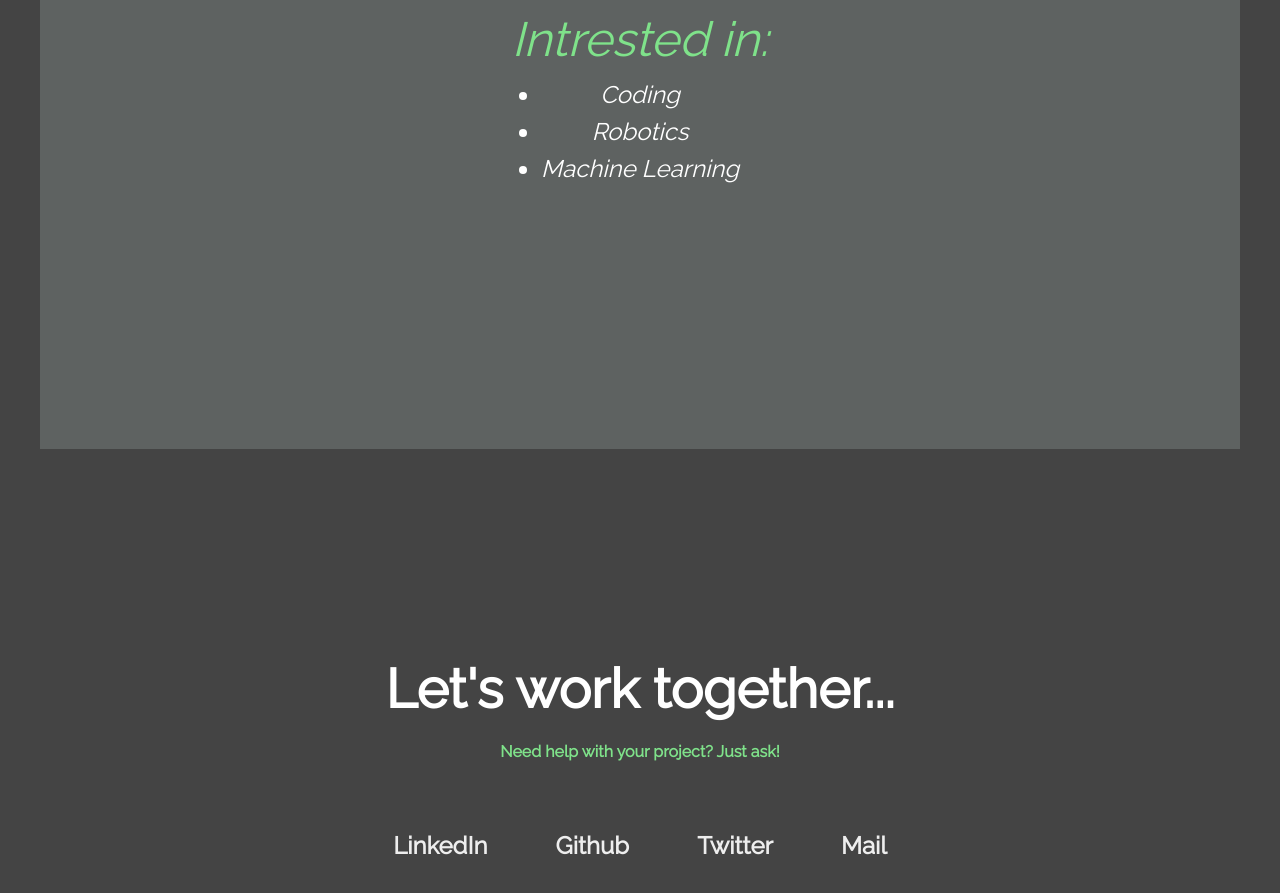
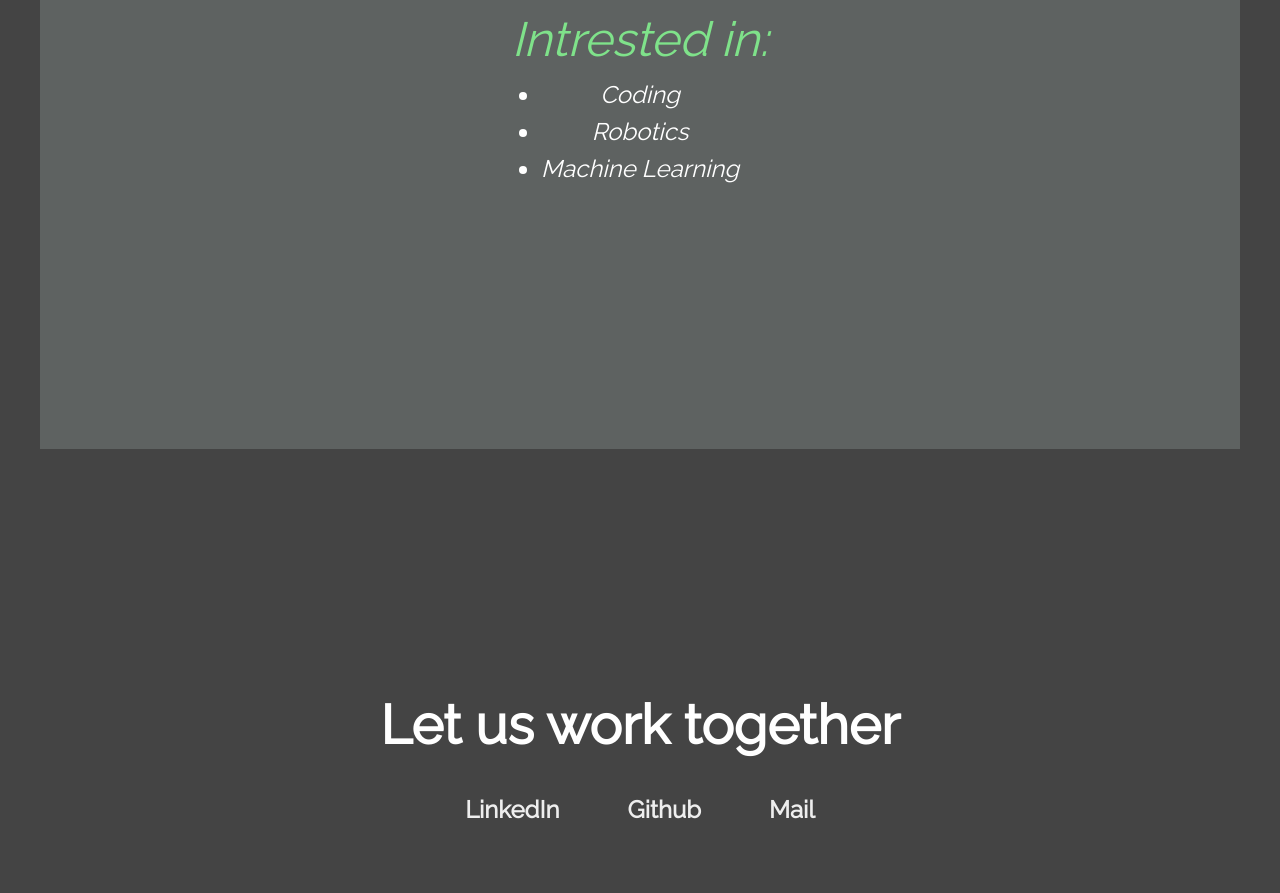
Before and after one commit to Taleb1423/Taleb1423.github.io, a plain HTML site: page index.html in a window 1280 px wide. Shown: the part 351-1244 px from the top of the page. Drawn offline with Linux system fonts and the light colour scheme.

Commit message:
Portfolio

```diff
--- a/index.html
+++ b/index.html
@@ -36,8 +36,7 @@
   <!-- CONTACT SECTION -->
   <section id="contact">
     <div class="container">
-      <h1>Let's work together...</h1>
-      <p class="lead">Need help with your project? Just ask!</p>
+      <h1>Let us work together</h1>
 
       <div class="social">
         <div>
@@ -49,10 +48,7 @@
             <i class="fab fa-github fa-1x"></i>
             Github
           </a>
-          <a target="_blank" href="https://twitter.com/home">
-            <i class="fab fa-twitter fa-1x"></i>
-            Twitter
-          </a>
+
           <a target="_blank" href="mailto:taleb.elhousseiny@gmail.com">
             <i class="fas fa-envelope-open-text fa-1x"></i>
             Mail
```
